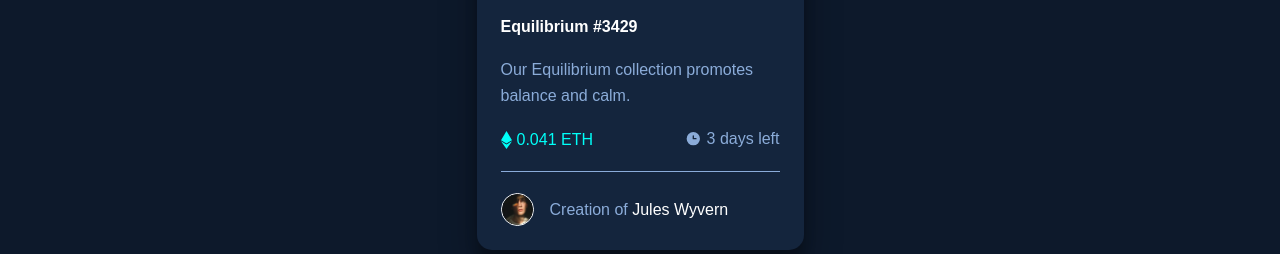
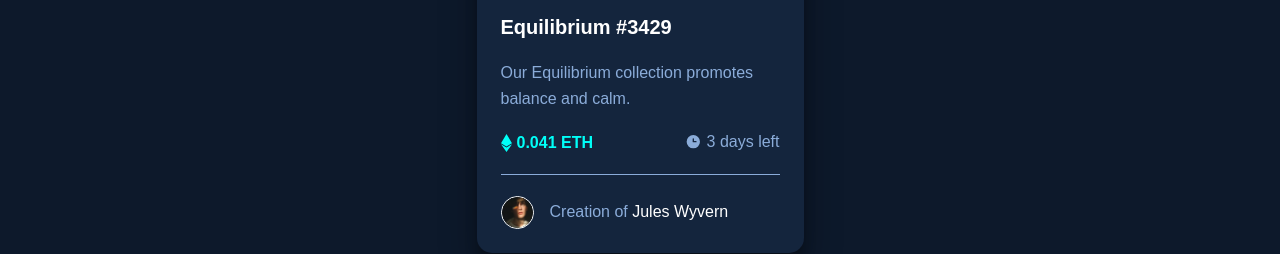
Before and after one commit to nttminh/nft-preview-card-component, a plain HTML site: page index.html in a window 1280 px wide. Shown: the part 430-684 px from the top of the page. Drawn offline with Linux system fonts and the light colour scheme; a web font is replaced by a local one.

Commit message:
Changed font size of h1

```diff
--- a/style.scss
+++ b/style.scss
@@ -72,6 +72,7 @@ $cyanWithOpacity: #00fff798;
 			.title {
 				color: #ffffff;
 				font-weight: 700;
+				font-size: 20px;
 				padding-bottom: 21px;
 				@include hover();
 			}
@@ -92,6 +93,10 @@ $cyanWithOpacity: #00fff798;
 
 					svg {
 						margin-right: 5px;
+					}
+
+					p {
+						font-weight: bold;
 					}
 				}
 
```
Also changed, not shown: style.css, 1 other file.
